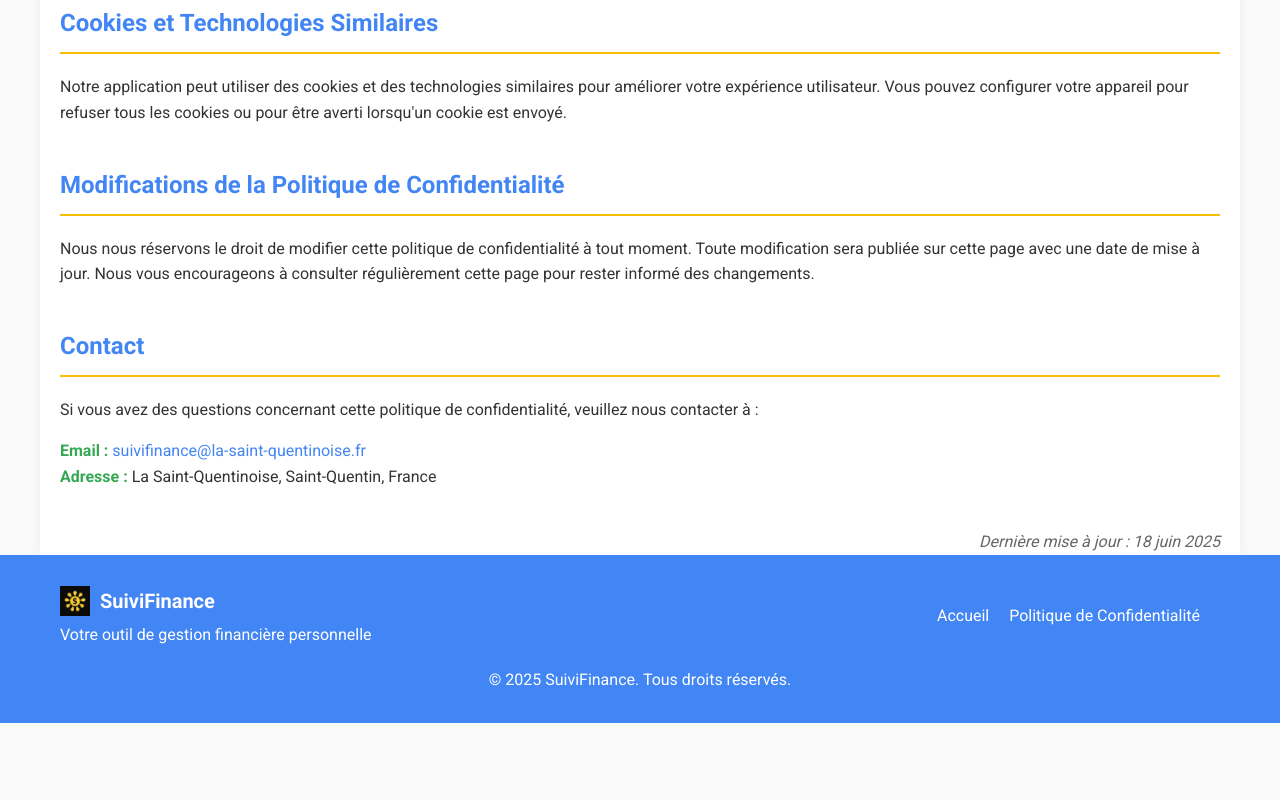
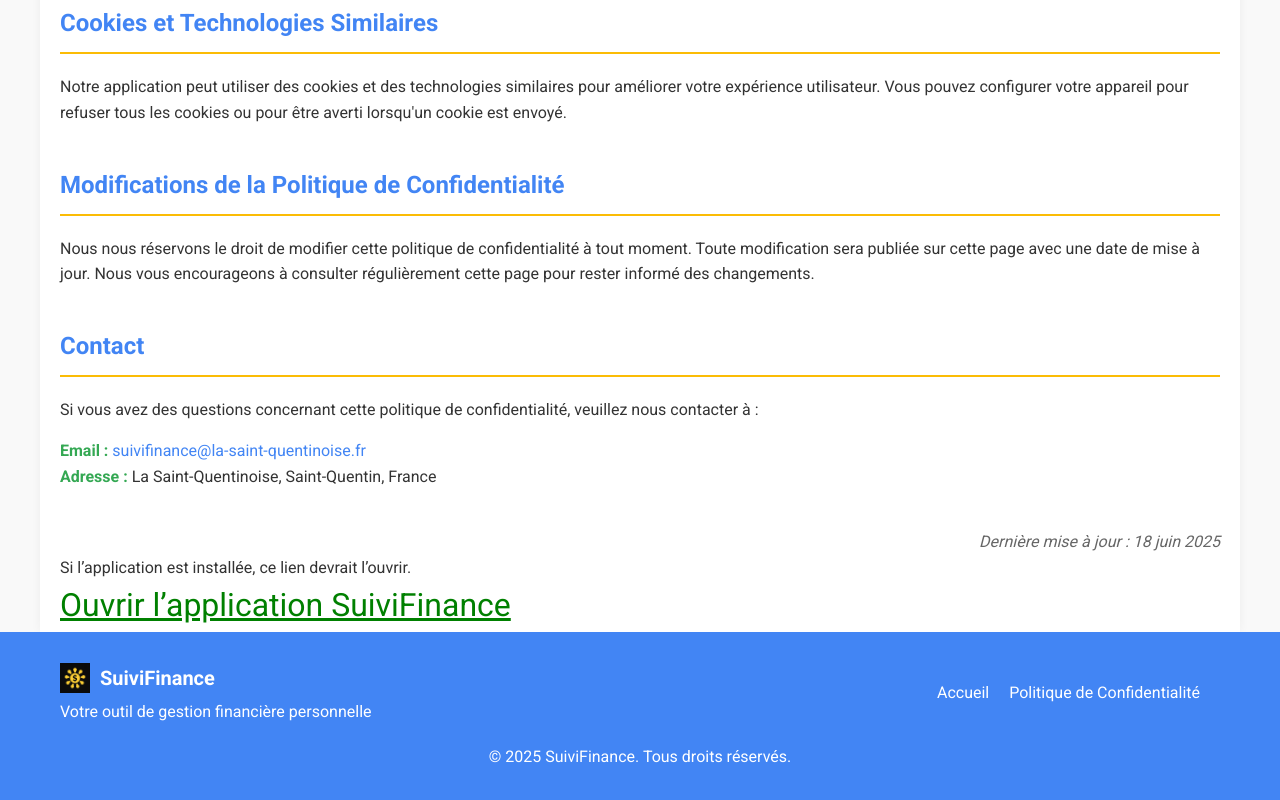
Before and after one commit to chahraiar/suivifinance-pages, a plain HTML site: page index.html in a window 1280 px wide. Shown: the part 1970-2770 px from the top of the page. Before the commit the page ends 2693 px from the top, so only its background shows below. Drawn offline with Linux system fonts and the light colour scheme.

Commit message:
Update index.html
lien dans la page pour ouvrir l’application SuiviFinance

```diff
--- a/index.html
+++ b/index.html
@@ -306,6 +306,13 @@
         </div>
 
         <p class="last-updated">Dernière mise à jour : 18 juin 2025</p>
+
+        <p>    Si l’application est installée, ce lien devrait l’ouvrir.  </p>
+
+         <a href="com.cccadamccc.SuiviFinance://reset-password?token=test123" style="font-size:2em;color:green;">
+    Ouvrir l’application SuiviFinance
+  </a>
+
     </main>
 
     <footer>
```
